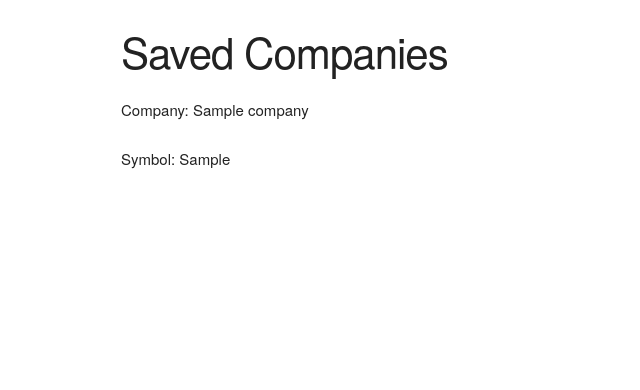
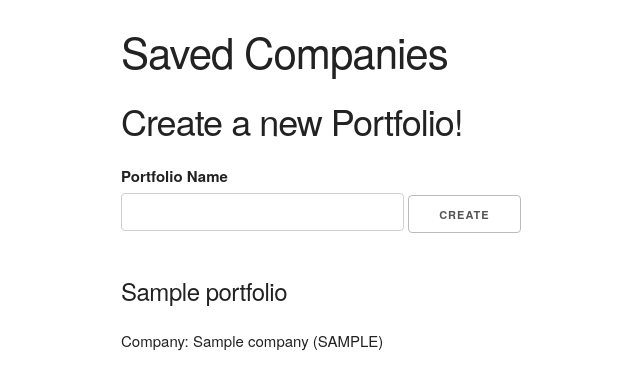
Before and after one commit to chrisba11/stock_portfolio, a Flask app: template src/templates/portfolio.html in a window 1280 px wide. Shown: the part 92-482 px from the top of the page, without its empty margins (7-647 px from the left). Run offline with Flask 2, Linux system fonts and the light colour scheme; the template is opened without the code that fills it: values that come from a table or form of the project are taken from there, others are empty; tables that the repository leaves empty hold one stand-in row (values such as "Sample post").

Commit message:
saving to db, but running into an error finding Company somewhere

```diff
--- a/src/forms.py
+++ b/src/forms.py
@@ -1,6 +1,7 @@
 from flask_wtf import FlaskForm
-from wtforms import StringField
+from wtforms import StringField, SelectField
 from wtforms.validators import DataRequired
+from .models import Portfolio
 
 
 class Company_form(FlaskForm):
@@ -16,10 +17,15 @@
     """
     symbol = StringField('symbol', validators=[DataRequired()])
     company_name = StringField('company name', validators=[DataRequired()])
+    portfolios = SelectField('portfolios')
+
+    def __init__(self, *args, **kwargs):
+        super().__init__(*args, **kwargs)
+        self.portfolios.choices = [(str(p.id), p.portfolio_name) for p in Portfolio.query.all()]
 
 
 class Portfolio_add_form(FlaskForm):
     """
 
     """
-    portfolio_name = StringField('portfolio_name', validators=[DataRequired()])
+    portfolio_name = StringField('Portfolio Name', validators=[DataRequired()])
--- a/src/models.py
+++ b/src/models.py
@@ -16,7 +16,7 @@
 
     id = db.Column(db.Integer, primary_key=True)
     portfolio_id = db.Column(db.ForeignKey('portfolios.id'), nullable=False)
-    company_name = db.Column(db.String(256), index=True, unique=True)
+    company_name = db.Column(db.String(256), index=True)
     symbol = db.Column(db.String(12), index=True, unique=True)
     date_created = db.Column(db.DateTime, default=dt.now())
 
--- a/src/routes.py
+++ b/src/routes.py
@@ -63,7 +63,8 @@
         try:
             company = Company(
                 company_name=form_context['company_name'],
-                symbol=form_context['symbol']
+                symbol=form_context['symbol'],
+                portfolio_id=form.data['portfolios']
             )
             db.session.add(company)
             db.session.commit()
@@ -81,7 +82,7 @@
     )
 
 
-@app.route('/portfolio')
+@app.route('/portfolio', methods=['GET', 'POST'])
 def company_detail():
     """
     GET route for /portfolio that renders portfolio.html.
--- a/src/templates/company.html
+++ b/src/templates/company.html
@@ -3,15 +3,15 @@
 {% block content %}
   <h2>Company Details</h2>
 
-  <p>Company: {{ company_name }}</p>
-  <p>Symbol: {{ symbol }}</p>
+  <p>Company: {{ company_name }} ({{ symbol.upper() }})</p>
 
   <form action="{{ url_for(".company_preview") }}" method="POST">
     {{ form.hidden_tag() }}
     <div class="hidden" hidden>
       {{ form.symbol.label }}{{ form.symbol(size=20) }}
-      {{ form.company_name.label }}{{ form.company_name(size=20) }}
+      {{ form.company_name.label }}{{ form.company_name(size=30) }}
     </div>
+    {{ form.portfolios.label }}{{ form.portfolios() }}
     <input type="submit" value="Save">
   </form>
 {% endblock content %}
--- a/src/templates/portfolio.html
+++ b/src/templates/portfolio.html
@@ -3,10 +3,18 @@
 {% block content %}
   <div class="container">
     <h2>Saved Companies</h2>
+    <div>
+      <h3>Create a new Portfolio!</h3>
+      <form action="{{ url_for(".company_detail") }}" method="POST">
+        {{ form.hidden_tag() }}
+        {{ form.portfolio_name.label }}{{ form.portfolio_name(size=30) }}
+        <input type="submit" name="create_portfolio" id="create_portfolio" value="Create">
+      </form>
+    </div>
     {% for company in companies %}
       <div class="company">
-        <p>Company: {{ company.company_name }}</p>
-        <p>Symbol: {{ company.symbol }}</p>
+        <h5>{{ Company.portfolio.portfolio_name }}</h5>
+        <p>Company: {{ company.company_name }} ({{ company.symbol.upper() }})</p>
       </div>
     {% endfor %}
   </div>
```
Also changed, not shown: migrations/versions/10243a168c8c_.py (added, +30 -0 lines), migrations/versions/40f69d3fd3fa_.py (added, +41 -0 lines), src/templates/search.html (+8 -0 lines).
